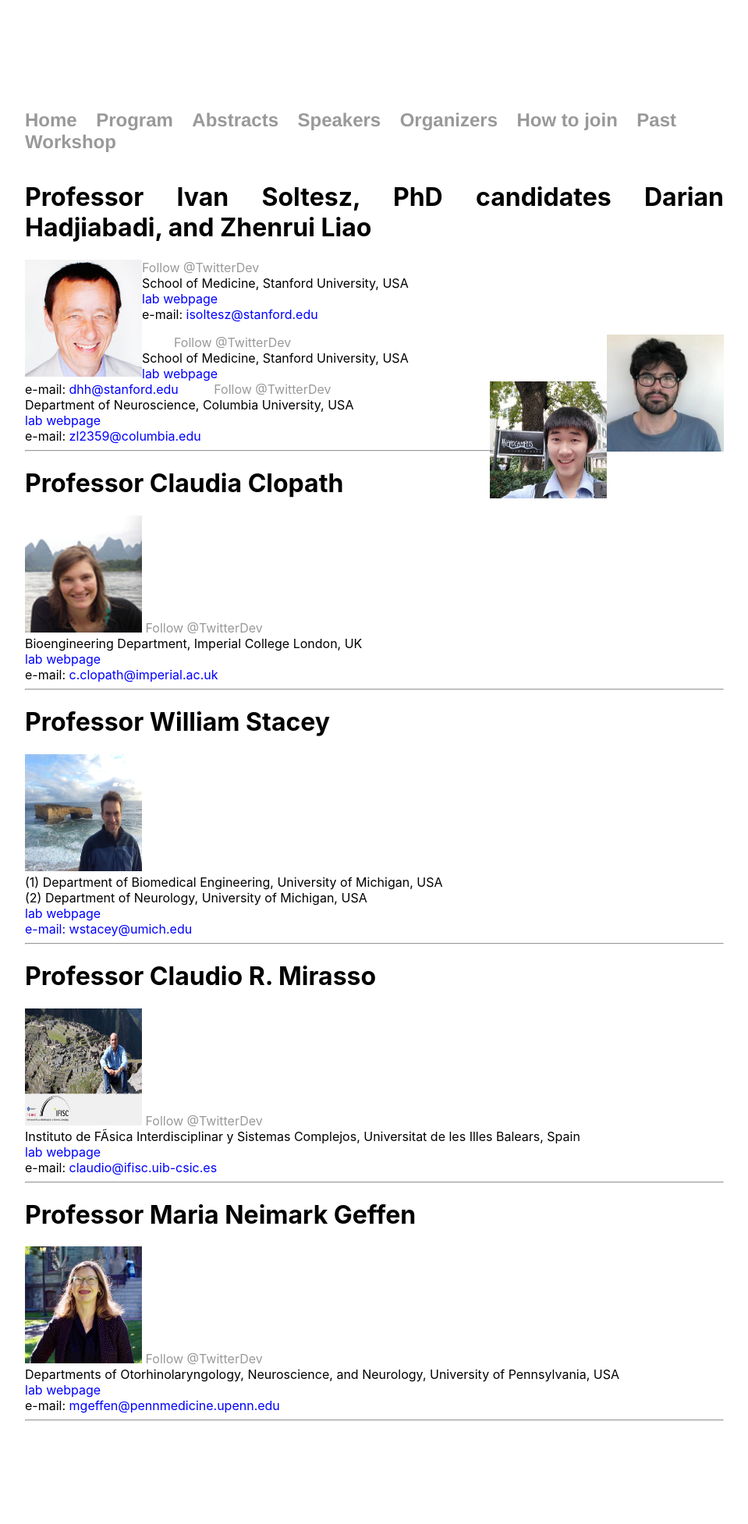
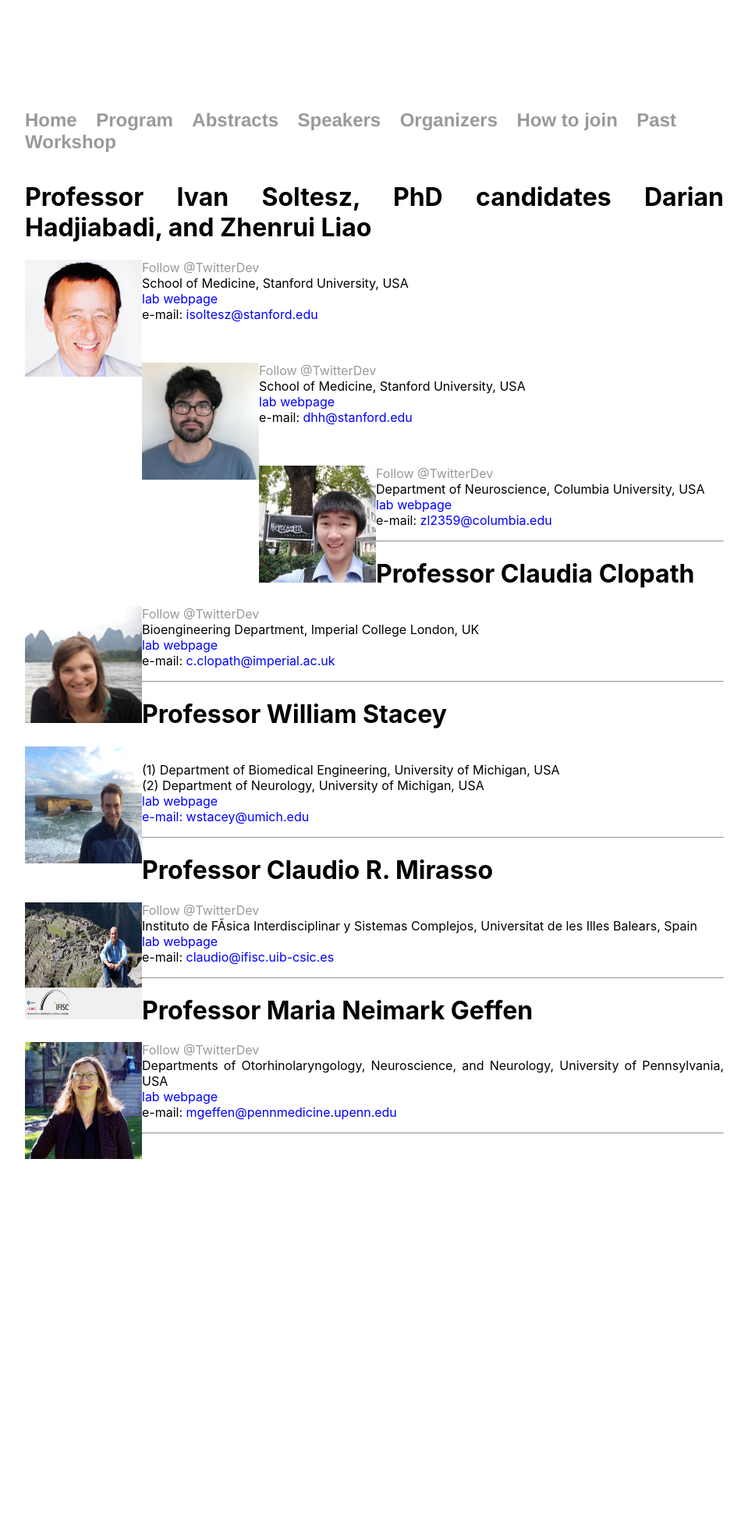
Before and after one commit to spirosChv/ocns2021interneurons, a Jekyll site: the page built from speakers/index.html, in a window 1280 px wide. Shown: the whole page at 78% size, without its empty margins (160-1119 px from the left). Built offline with Jekyll 4.4.1, drawn with Linux system fonts in a browser that asks for light colours; comment, search, counter and statistics services are not loaded; after the commit the page ends 1610 px from its top, so only the background shows below that.

Commit message:
Update index.html

```diff
--- a/speakers/index.html
+++ b/speakers/index.html
@@ -16,61 +16,67 @@ title: Speakers
 	</p>
 	&emsp;
 	&emsp;
-
-	<img src="../figures/hadjiabadi.png" alt="hadjiabadi" width="150" height="150" align="right">
+	<p>
+	<img src="../figures/hadjiabadi.png" alt="hadjiabadi" width="150" height="150" align="left">
 	<a href="https://twitter.com/darian4you" class="twitter-follow-button" data-show-count="false">Follow @TwitterDev</a>
 	<script async src="https://platform.twitter.com/widgets.js" charset="utf-8"></script>
 	<br>School of Medicine, Stanford University, USA
 	<br><a style="color:blue" href="https://solteszlab.com/" target="_blank" rel="noopener noreferrer">lab webpage</a>
 	<br>e-mail: <a style="color:blue" href="mailto:dhh@stanford.edu" target="_blank" rel="noopener noreferrer">dhh@stanford.edu</a>
-
+	</p>
 	&emsp;
 	&emsp;
-	<img src="../figures/liao.png" alt="liao" width="150" height="150" align="right">
+	<p>
+	<img src="../figures/liao.png" alt="liao" width="150" height="150" align="left">
 	<a href="https://twitter.com/neurozhen" class="twitter-follow-button" data-show-count="false">Follow @TwitterDev</a>
 	<script async src="https://platform.twitter.com/widgets.js" charset="utf-8"></script>
 	<br>Department of Neuroscience, Columbia University, USA
 	<br><a style="color:blue" href="https://www.losonczylab.org/" target="_blank" rel="noopener noreferrer">lab webpage</a>
 	<br>e-mail: <a style="color:blue" href="mailto:zl2359@columbia.edu" target="_blank" rel="noopener noreferrer">zl2359@columbia.edu</a>
-
+	</p>
 
 	<hr>
 	<h1 style="fonts-size: 16px"> Professor Claudia Clopath </h1>
-	<img src="../figures/clopath.jpg" alt="clopath" width="150" height="150">
+	<p>
+	<img src="../figures/clopath.jpg" alt="clopath" width="150" height="150" align="left">
 	<a href="https://twitter.com/clopathlab" class="twitter-follow-button" data-show-count="false">Follow @TwitterDev</a>
 	<script async src="https://platform.twitter.com/widgets.js" charset="utf-8"></script>
 	<br> Bioengineering Department, Imperial College London, UK
 	<br> <a style="color:blue" href="https://cclopath.bg-research.cc.ic.ac.uk/" target="_blank" rel="noopener noreferrer">lab webpage</a>
 	<br>e-mail: <a style="color:blue" href="mailto:c.clopath@imperial.ac.uk" target="_blank" rel="noopener noreferrer">c.clopath@imperial.ac.uk</a>
-
+	</p>
 
 	<hr>
 	<h1 style="fonts-size: 16px"> Professor William Stacey </h1>
-	<img src="../figures/stacey.jpg" alt="stacey" width="150" height="150">
+	<p>
+	<img src="../figures/stacey.jpg" alt="stacey" width="150" height="150" align="left">
 	<br> (1) Department of Biomedical Engineering, University of Michigan, USA
 	<br> (2) Department of Neurology, University of Michigan, USA
 	<br> <a style="color:blue" href="https://sites.google.com/a/umich.edu/staceylab/home" target="_blank" rel="noopener noreferrer">lab webpage
 	<br>e-mail: <a style="color:blue" href="mailto:wstacey@umich.edu" target="_blank" rel="noopener noreferrer">wstacey@umich.edu</a>
-
+	</p>
 
 	<hr>
 	<h1 style="fonts-size: 16px"> Professor Claudio R. Mirasso</h1>
-	<img src="../figures/mirasso.jpg" alt="mirasso" width="150" height="150">
+	<p>
+	<img src="../figures/mirasso.jpg" alt="mirasso" width="150" height="150" align="left">
 	<a href="https://twitter.com/claudiomirasso" class="twitter-follow-button" data-show-count="false">Follow @TwitterDev</a>
 	<script async src="https://platform.twitter.com/widgets.js" charset="utf-8"></script>
 	<br>Instituto de Física Interdisciplinar y Sistemas Complejos, Universitat de les Illes Balears, Spain
 	<br> <a style="color:blue" href="https://ifisc.uib-csic.es/claudio/" target="_blank" rel="noopener noreferrer">lab webpage</a>
 	<br>e-mail: <a style="color:blue" href="mailto:claudio@ifisc.uib-csic.es" target="_blank" rel="noopener noreferrer">claudio@ifisc.uib-csic.es</a>
+	</p>
 
 	<hr>
 	<h1 style="fonts-size: 16px"> Professor Maria Neimark Geffen</h1>
- 	<img src="../figures/geffen.jpeg" alt="geffen" width="150" height="150">
+	<p>
+ 	<img src="../figures/geffen.jpeg" alt="geffen" width="150" height="150" align="left">
 	<a href="https://twitter.com/neimarkgeffen" class="twitter-follow-button" data-show-count="false">Follow @TwitterDev</a>
 	<script async src="https://platform.twitter.com/widgets.js" charset="utf-8"></script>
 	<br> Departments of Otorhinolaryngology, Neuroscience, and Neurology, University of Pennsylvania, USA
 	<br> <a style="color:blue" href="https://hosting.med.upenn.edu/hearing" target="_blank" rel="noopener noreferrer">lab webpage</a>
 	<br>e-mail: <a style="color:blue" href="mailto:mgeffen@pennmedicine.upenn.edu" target="_blank" rel="noopener noreferrer">mgeffen@pennmedicine.upenn.edu</a>
-
+	</p>
 	<hr>
 
 </div>
```
